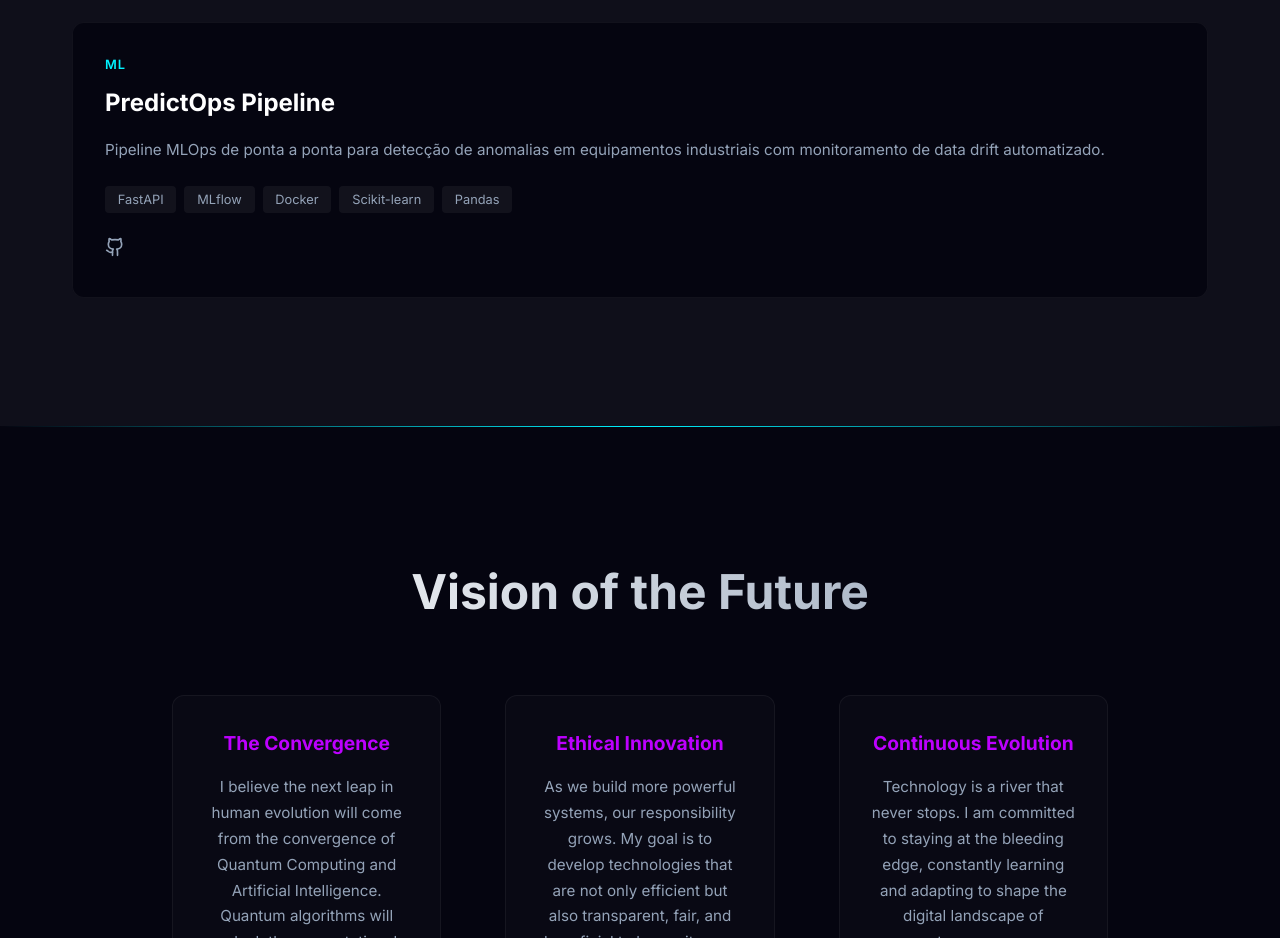
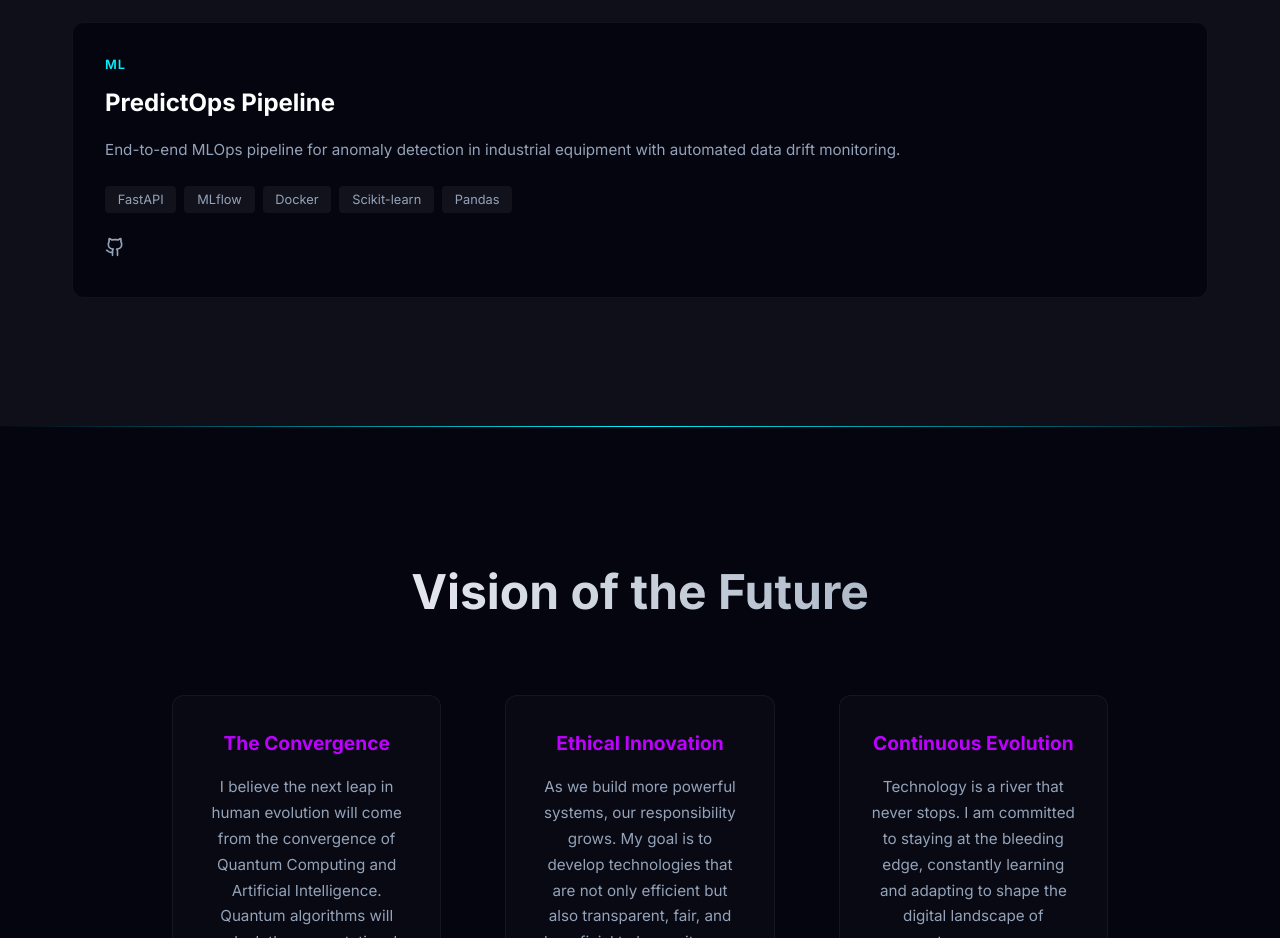
Before and after one commit to JeffersonSNog/meuPortfolio, a React (Vite) app: page / in a window 1280 px wide. Shown: the part 3140-4078 px from the top of the page. Built offline with nearby package versions, Linux system fonts and the light colour scheme.

Commit message:
feat: adiciona tradução para o projeto e atualiza link do github

```diff
--- a/src/components/Projects.jsx
+++ b/src/components/Projects.jsx
@@ -11,11 +11,11 @@ const Projects = () => {
     const projectsData = [
         {
             id: 1,
-            title: 'PredictOps Pipeline',
+            title: t('projects.p1_title'),
             category: 'ML',
-            description: 'Pipeline MLOps de ponta a ponta para detecção de anomalias em equipamentos industriais com monitoramento de data drift automatizado.',
+            description: t('projects.p1_desc'),
             tech: ['FastAPI', 'MLflow', 'Docker', 'Scikit-learn', 'Pandas'],
-            links: { github: 'https://github.com/JeffersonSNog/meuPortfolio' }
+            links: { github: 'https://github.com/JeffersonSNog/predictops-pipeline' }
         }
     ];
 
--- a/src/locales/en.json
+++ b/src/locales/en.json
@@ -46,18 +46,8 @@
         "cat_ml": "ML",
         "cat_data": "Data",
         "cat_quantum": "Quantum",
-        "p1_title": "Quantum Key Simulator",
-        "p1_desc": "A visual simulator for BB84 quantum key distribution protocol showing qubit polarization states.",
-        "p2_title": "Neural Style Transfer API",
-        "p2_desc": "REST API that applies artistic styles to images using deep convolutional neural networks.",
-        "p3_title": "Predictive Market Analytics",
-        "p3_desc": "Time-series forecasting platform for financial markets using LSTM networks.",
-        "p4_title": "Autonomous Drone Nav",
-        "p4_desc": "Reinforcement learning environment for training drones to navigate complex obstacle courses.",
-        "p5_title": "Customer Churn AI",
-        "p5_desc": "End-to-end machine learning pipeline for predicting user churn with 94% accuracy.",
-        "p6_title": "Grover Search Visualizer",
-        "p6_desc": "Interactive educational tool demonstrating Grover's search algorithm on a quantum computer."
+        "p1_title": "PredictOps Pipeline",
+        "p1_desc": "End-to-end MLOps pipeline for anomaly detection in industrial equipment with automated data drift monitoring."
     },
     "vision": {
         "title": "Vision of the Future",
--- a/src/locales/pt.json
+++ b/src/locales/pt.json
@@ -46,18 +46,8 @@
         "cat_ml": "ML",
         "cat_data": "Dados",
         "cat_quantum": "Quântica",
-        "p1_title": "Simulador de Chave Quântica",
-        "p1_desc": "Um simulador visual para o protocolo de distribuição de chave quântica BB84 mostrando estados de polarização de qubits.",
-        "p2_title": "API de Transferência de Estilo Neural",
-        "p2_desc": "API REST que aplica estilos artísticos a imagens usando redes neurais convolucionais profundas.",
-        "p3_title": "Análise Preditiva de Mercado",
-        "p3_desc": "Plataforma de previsão de séries temporais para mercados financeiros usando redes LSTM.",
-        "p4_title": "Navegação de Drone Autônomo",
-        "p4_desc": "Ambiente de aprendizado por reforço para treinar drones a navegar em cursos de obstáculos complexos.",
-        "p5_title": "IA de Churn de Clientes",
-        "p5_desc": "Pipeline de aprendizado de máquina de ponta a ponta para prever a rotatividade de usuários com 94% de precisão.",
-        "p6_title": "Visualizador de Busca de Grover",
-        "p6_desc": "Ferramenta educacional interativa demonstrando o algoritmo de busca de Grover em um computador quântico."
+        "p1_title": "PredictOps Pipeline",
+        "p1_desc": "Pipeline MLOps de ponta a ponta para detecção de anomalias em equipamentos industriais com monitoramento de data drift automatizado."
     },
     "vision": {
         "title": "Visão do Futuro",
```
